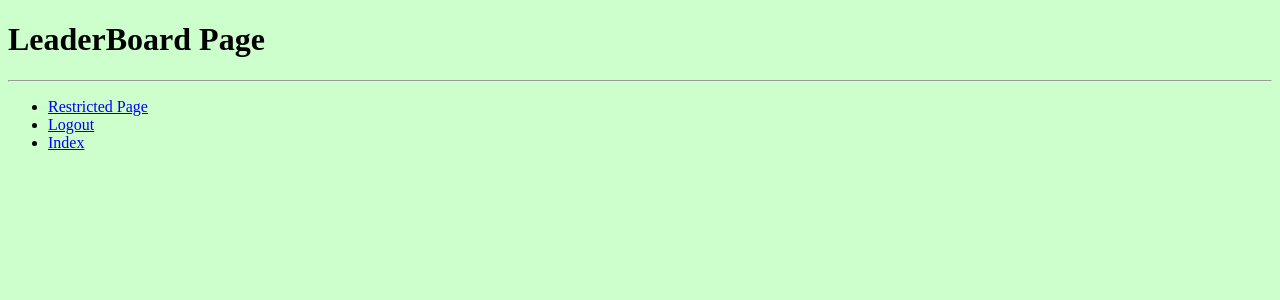
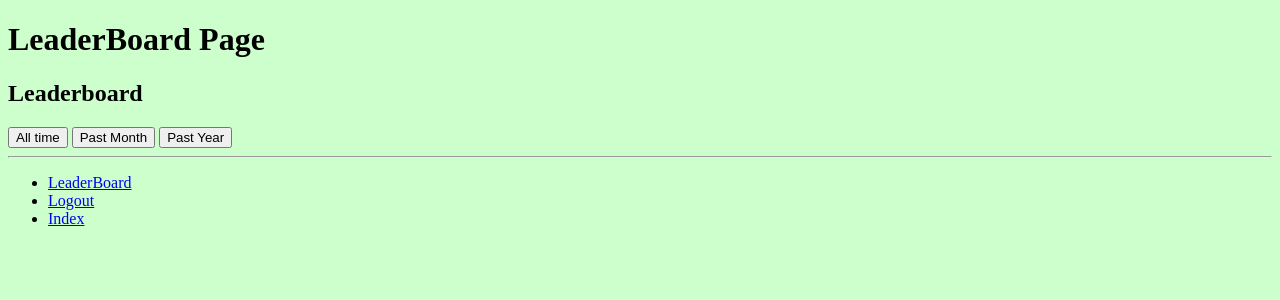
Before and after one commit to jmagrad/EcoChallenge, a Django app: page /Eco/LeaderBoard/ in a window 1280 px wide. Shown: the top 300 px of the page. Run offline with Django 5.2, Linux system fonts and the light colour scheme; the visitor is signed in with stand-in values (Sample User, id 1).

Commit message:
Made leaderboard accessible via login and made rankings list

```diff
--- a/EcoProject/Eco/views.py
+++ b/EcoProject/Eco/views.py
@@ -10,6 +10,9 @@ from django.urls import reverse
 from Eco.forms import UserForm, UserProfileForm
 from django.contrib.auth.decorators import login_required
 from Eco.models import Challenge
+from django.utils import timezone
+from datetime import timedelta
+from Eco.models import UserProfile
 
 
 def index(request):
@@ -152,4 +155,22 @@ def educational_links(request):
 
 @login_required
 def leaderboard(request):
-    return render(request, 'Eco/leaderboard.html')
+    timeframe = request.GET.get('timeframe', 'all')
+    if timeframe == 'month':
+        days = 30
+    elif timeframe == 'year':
+        days = 365
+    else:
+        days = None
+
+    if days:
+        users = UserProfile.objects.all()
+        users = sorted(users, key=lambda u: u.points_within_timeframe(days), reverse=True)
+    else:
+        users = UserProfile.objects.all().order_by('-points')
+
+    context_dict = {
+        'users': users,
+        'timeframe': timeframe,
+    }
+    return render(request, 'Eco/leaderboard.html', context=context_dict)
--- a/EcoProject/templates/Eco/LeaderBoard.html
+++ b/EcoProject/templates/Eco/LeaderBoard.html
@@ -5,4 +5,20 @@ LeaderBoard Page
 {% endblock %}
 {% block body_block %}
 <h1>LeaderBoard Page</h1>
+
+<div>
+    <h2>Leaderboard</h2>
+    <ul>
+        {% for user in users %}
+        <li>{{ user.user.username }} - {{ user.points }} points</li>
+        {% endfor %}
+    </ul>
+</div>
+
+<div>
+    <button onclick="window.location.href='{% url 'Eco:LeaderBoard' %}?timeframe=all'">All time</button>
+    <button onclick="window.location.href='{% url 'Eco:LeaderBoard' %}?timeframe=month'">Past Month</button>
+    <button onclick="window.location.href='{% url 'Eco:LeaderBoard' %}?timeframe=year'">Past Year</button>
+</div>
+
 {% endblock %}
--- a/EcoProject/templates/Eco/base.html
+++ b/EcoProject/templates/Eco/base.html
@@ -31,7 +31,7 @@
         <ul>
             {% if user.is_authenticated %}
             <!-- Show these links when the user is logged in -->
-            <li><a href="{% url 'Eco:restricted' %}">Restricted Page</a></li>
+            <li><a href="{% url 'Eco:LeaderBoard' %}">LeaderBoard</a></li>
             <li><a href="{% url 'Eco:logout' %}">Logout</a></li>
             {% else %}
             <!-- Show these links when the user is NOT logged in -->
```
Also changed, not shown: EcoProject/Eco/models.py (+8 -0 lines).
